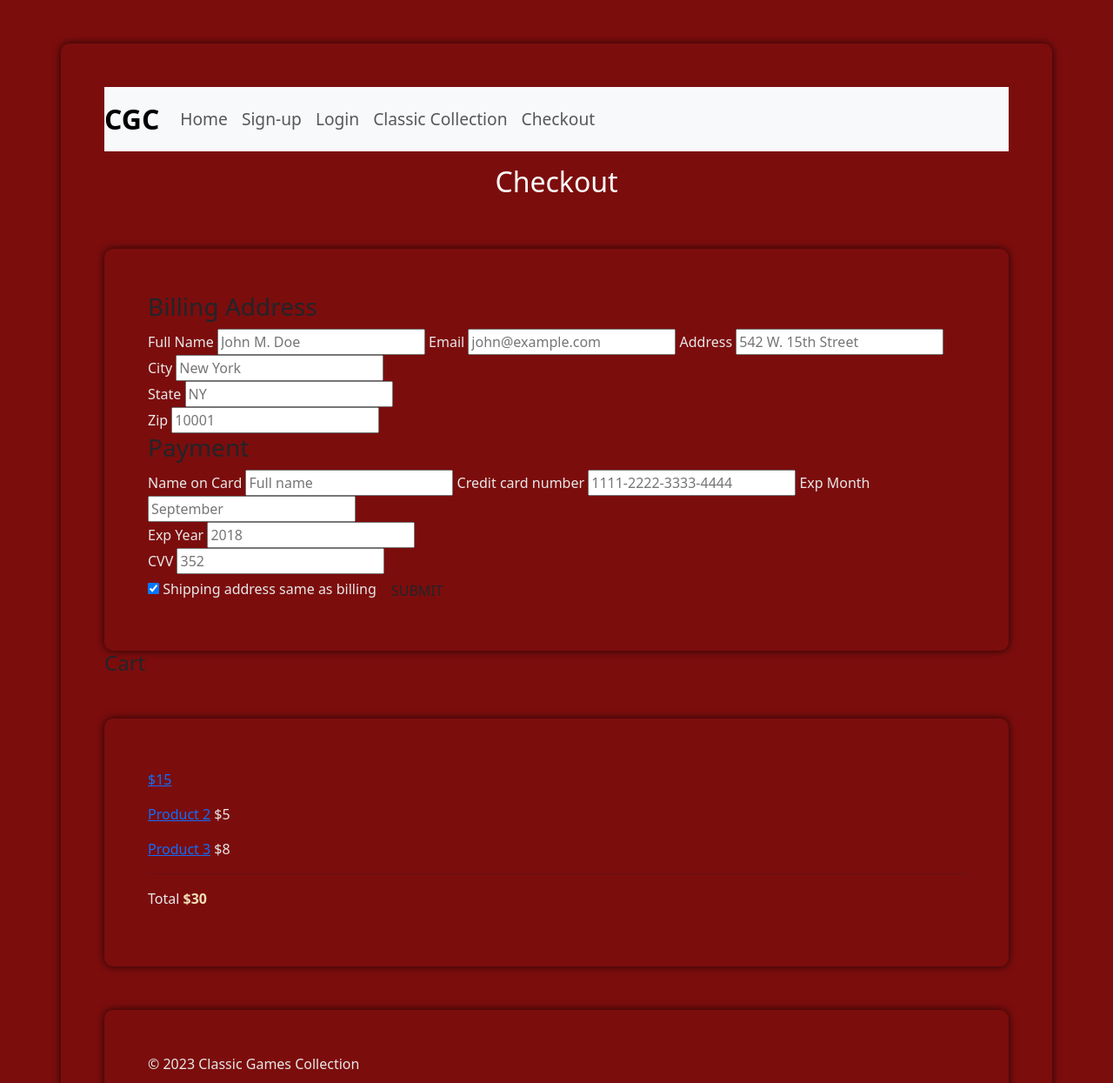
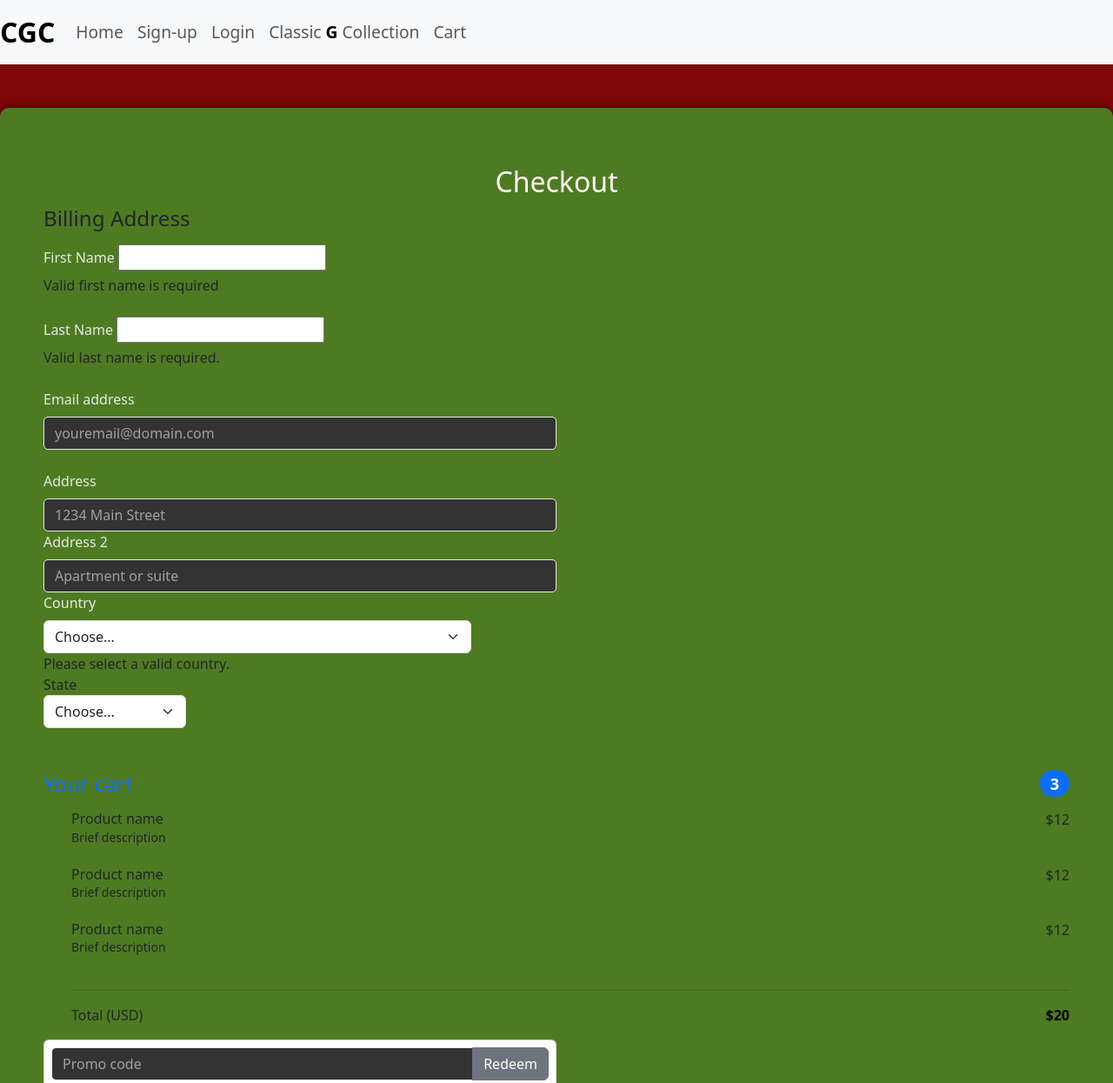
Before and after one commit to DeshondaHolmes/capstone1, a plain HTML site: page cart.html in a window 1280 px wide. Shown: the top 1245 px of the page at 87% size. Drawn offline with nearby package versions, Linux system fonts and the light colour scheme.

Commit message:
Add styling to cart

```diff
--- a/cart.html
+++ b/cart.html
@@ -9,21 +9,24 @@
     integrity="sha384-KK94CHFLLe+nY2dmCWGMq91rCGa5gtU4mk92HdvYe+M/SXH301p5ILy+dN9+nJOZ" crossorigin="anonymous">
   <link rel="stylesheet" href="css/index.css">
   <link rel="stylesheet" href="css/demo.css">
+  <link rel="stylesheet" href="css/cart.css">
 </head>
 
-<body class="container">
+<body>
   <!-- Navigation -->
   <!-- Content goes here -->
 
   <header>
-        <!-- Navigation Bar -->
+    <!--navigation bar in header-->
     <nav class="navbar navbar-expand-lg navbar-light bg-light">
       <a class="navbar-brand" href="index.html">CGC</a>
-            <button class="navbar-toggler" type="button" data-toggle="collapse" data-target="#navbarNav"
-                aria-controls="navbarNav" aria-expanded="false" aria-label="Toggle navigation">
+      <!--toggler button-->
+      <button class="navbar-toggler" type="button" data-bs-toggle="collapse" data-bs-target="#navbarNavDropdown"
+        aria-controls="navbarNavDropdown" aria-expanded="false" aria-label="Toggle navigation">
         <span class="navbar-toggler-icon"></span>
       </button>
-            <div class="collapse navbar-collapse" id="navbarNav">
+      <!--Navbar items-->
+      <div class="collapse navbar-collapse" id="navbarNavDropdown">
         <ul class="navbar-nav">
           <li class="nav-item active">
             <a class="nav-link" href="index.html">Home</a>
@@ -35,56 +38,132 @@
             <a class="nav-link" href="login.html">Login</a>
           </li>
           <li class="nav-item">
-                        <a class="nav-link" href="gamecollection.html">Classic Collection</a>
+            <a class="nav-link" href="gamecollection.html">Classic <strong>G</strong> Collection</a>
           </li>
           <li class="nav-item">
-                        <a class="nav-link" href="checkout.html">Checkout</a>
+            <a class="nav-link" href="cart.html">Cart</a>
           </li>
         </ul>
+        <!--End navigationbar-->
+        <!--Navbar items end-->
+      </div>
       </div>
     </nav>
-        <!-- Hero Section -->
-        <section class="hero">
-            <div class="container-flex">
-                <div class="row align-items-center">
-                    <div class="col-lg-6">
-                    </div>
-                </div>
-            </div>
-        </section>
   </header>
-    <main class="d-flex">
+  <main class="display mb-1">
     <p>
     </p>
-    </main>
     <!-- Hero Section -->
     <!-- Featured Products Section -->
     <h2>Checkout</h2>
-    <div class="row">
-        <div class="col-75">
-          <div class="container">
-            <form action="/action_page.php">
+    <div class="row g-5">
+        <div class="col-md col-lg-4 order-md-last">
+          <h4 class="d-flex justify-content-between align-items-center mb-3">
+            <span class="text-primary">Your cart</span>
+            <span class="badge bg-primary rounded-pill">3
+            </span>
+          </h4>
+          <ul class="list=group mb-3">
+            <li class="list-group-item d-flex justify-content-between lh-sm">
+              <div>
+                <h6 class="my-0">Product name</h6>
+                <small class="text-body-seconday">Brief description</small>
+              </div>
+              <span class="text-body-seconday">$12</span>
+            </li>
+            <br>
+            <li class="list-group-item d-flex justify-content-between lh-sm">
+              <div>
+                <h6 class="my-0">Product name</h6>
+                <small class="text-body-seconday">Brief description</small>
+              </div>
+              <span class="text-body-seconday">$12</span>
+            </li>
+            <br>
+            <li class="list-group-item d-flex justify-content-between lh-sm">
+              <div>
+                <h6 class="my-0">Product name</h6>
+                <small class="text-body-seconday">Brief description</small>
+              </div>
+              <span class="text-body-seconday">$12</span>
+            </li>
+            <br>
+            <hr>
+            <li class="list-group-item d-flex justify-content-between">
+              <span>Total (USD)</span>
+              <strong>$20</strong>
+            </li>
+          </ul>
+          <form class="card p-2 col-sm-6">
+            <div class="input-group">
+              <input type="text" class="form-control" placeholder="Promo code">
+              <button type="submit" class="btn btn-secondary">Redeem</button>
+            </div>
+          </form>
+        </div>
+        <div class="col-md-7 col-lg-8">
+          <h4 class="mb-3">Billing Address</h4>
+          <form class="needs-validation" novalidate>
+            <div class="col-sm-6">
+              <label for="firstName" class="form-label">First Name</label>
+              <input type="text class=form-control" id="firstName" placeholder value required>
+              <div clas="invalid-feedback">Valid first name is required</div>
+            </div>
+            <br>
+            <div class="col-sm-6">
+              <label for="lastName" class="form-label">Last Name</label>
+              <input type="text class=form-control" id="firstName" placeholder value required>
+              <div clas="invalid-feedback">Valid last name is required.</div>
+            </div>
+            <br>
+            <div class="col-6">
+              <label for="email" class="form-label">
+                Email address
+              </label>
+              <input type="email" class="form-control" id="email"
+              placeholder="youremail@domain.com">
+            </div>
+            </form>
+            <br>
+            <div class="col-sm-6">
+              <label for="address" class="form-label">Address</label>
+              <input type="text" class="form-control" id="address" placeholder="1234 Main Street" required>
+              <div class="invalid-feedback">Please enter your shipping address.</div>
+            </div>
+            <div class="col-sm-6">
+              <label for="address2" class="form-label">
+                Address 2
+              </label>
+              <input type="text" class="form-control" id="address2" placeholder="Apartment or suite">
+            </div>
+            <div class="col-md-5">
+              <label for="country" class="form-label">Country
+              </label>
+              <select class="form-select" id="country" required>
+                <option value>Choose...</option>
+                <option>United States</option>
+              </select>
+              <div class="inalid-feedback">Please select a valid country.</div>
+              <div class="col-md-4">
+                <label for="state" class="form-label"></label>State
+                <select class="form-select" id="state" required>
+                  <option value>Choose...</option>
+                  <option>Florida</option>
+                  <option>Texas</option>
+                  <option>Maryland</option>
+                  <option>Maine</option>
+                  <option>Georgia</option>
+                  <option>Alaska</option>
+                </select>
+              </div>
 
-              <div class="row">
-                <div class="col-50">
-                  <h3>Billing Address</h3>
-                  <label for="fname"><i class="fa fa-user"></i> Full Name</label>
-                  <input type="text" id="fname" name="firstname" placeholder="John M. Doe">
-                  <label for="email"><i class="fa fa-envelope"></i> Email</label>
-                  <input type="text" id="email" name="email" placeholder="john@example.com">
-                  <label for="adr"><i class="fa fa-address-card-o"></i> Address</label>
-                  <input type="text" id="adr" name="address" placeholder="542 W. 15th Street">
-                  <label for="city"><i class="fa fa-institution"></i> City</label>
-                  <input type="text" id="city" name="city" placeholder="New York">
+            </div>
 
-                  <div class="row">
-                    <div class="col-50">
-                      <label for="state">State</label>
-                      <input type="text" id="state" name="state" placeholder="NY">
+          </form>
+
+        </div>
                   </div>
                   <div class="col-50">
-                      <label for="zip">Zip</label>
-                      <input type="text" id="zip" name="zip" placeholder="10001">
                   </div>
                 </div>
               </div>
@@ -95,20 +174,7 @@
                 <div class="icon-container">
 
                 </div>
-                  <label for="cname">Name on Card</label>
-                  <input type="text" id="cname" name="cardname" placeholder="Full name">
-                  <label for="ccnum">Credit card number</label>
-                  <input type="text" id="ccnum" name="cardnumber" placeholder="1111-2222-3333-4444">
-                  <label for="expmonth">Exp Month</label>
-                  <input type="text" id="expmonth" name="expmonth" placeholder="September">
-                  <div class="row">
-                    <div class="col-50">
-                      <label for="expyear">Exp Year</label>
-                      <input type="text" id="expyear" name="expyear" placeholder="2018">
-                    </div>
-                    <div class="col-50">
-                      <label for="cvv">CVV</label>
-                      <input type="text" id="cvv" name="cvv" placeholder="352">
+
                   </div>
                 </div>
               </div>
@@ -125,7 +191,7 @@
           <h4>Cart</h4>
           <div class="container">
             <h4><span class="price" style="color:#F1DFB6"><i class="fa fa-shopping-cart"></i> <b></b></span></h4>
-            <p><a href="#"</a> <span class="price">$15</span></p>
+            <p><a href="#" </a> <span class="price">$15</span></p>
             <p><a href="#">Product 2</a> <span class="price">$5</span></p>
             <p><a href="#">Product 3</a> <span class="price">$8</span></p>
             <hr>
@@ -133,6 +199,9 @@
           </div>
         </div>
         </div>
+    </div>
+  </main>
+
   <footer>
     <div class="container">
       <p>&copy; 2023 Classic Games Collection</p>
--- /dev/null
+++ b/css/cart.css
@@ -0,0 +1,66 @@
+.row {
+    --bs-gutter-x: 1.5rem;
+    --bs-gutter-y: 0;
+    display: flex;
+    flex-wrap: wrap;
+    margin-top: calc(-1 * var(--bs-gutter-y));
+    margin-right: calc(-.5 * var(--bs-gutter-x));
+    margin-left: calc(-.5 * var(--bs-gutter-x));
+  }
+
+  .g-5, .gy-5 {
+    --bs-gutter-y: 3rem;
+  }
+  .g-5, .gx-5 {
+    --bs-gutter-x: 3rem;
+  }
+
+  .row>* {
+    flex-shrink: 0;
+    width: 100%;
+    max-width: 100%;
+    padding-right: calc(var(--bs-gutter-x) * .5);
+    padding-left: calc(var(--bs-gutter-x) * .5);
+    margin-top: var(--bs-gutter-y);
+  }
+
+  *, ::after, ::before {
+    box-sizing: border-box;
+  }
+  user agent stylesheet
+  div {
+    display: block;
+  }
+
+  @media (min-width: 768px)
+.order-md-last {
+    order: 6!important;
+}
+
+@media (min-width: 768px)
+.col-md-5 {
+    flex: 0 0 auto;
+    width: 41.66666667%;
+}
+.mb-3 {
+  margin-bottom: 1rem!important;
+}
+
+.align-items-center {
+  align-items: center!important;
+}
+
+.justify-content-between {
+  justify-content: space-between!important;
+}
+
+.d-flex {
+  display: flex!important;
+}
+
+.h4, h4 {
+  font-size: calc(1.275rem + .3vw);
+}
+*, ::after, ::before {
+  box-sizing: border-box;
+}
--- a/css/demo.css
+++ b/css/demo.css
@@ -1,13 +1,5 @@
 body {
-    background-color: rgb(255, 255, 255);
-  }
-
-  .container {
-    background-color: #7c0d0d;
-    border-radius: 10px;
-    padding: 50px;
-    margin-top: 50px;
-    box-shadow: 0px 0px 10px 0px rgba(0,0,0,0.75);
+    background-color: rgb(126, 7, 7);
   }
 
   h2{
@@ -24,7 +16,7 @@ body {
 
   .form-control:focus {
     background-color: #454545;
-    border-color: #ff0000;
+    border-color: #2a8815;
     color: #ffffff;
   }
 
@@ -58,8 +50,43 @@ body {
     border: 3px solid blue;
    }
 
-  card{
-    flex:0em;
-    justify-content: space-around;
+.display{
+  background-color: #4e7b21;
+  border-radius: 10px;
+  padding: 50px;
+  margin-top: 50px;
+  box-shadow: 0px 0px 10px 0px rgba(0,0,0,0.75);
+}
 
-  }
+@media (min-width: 768px)
+.order-md-last {
+    order: 6!important;
+}
+
+@media (min-width: 768px)
+.col-md-5 {
+    flex: 0 0 auto;
+    width: 41.66666667%;
+}
+.mb-3 {
+  margin-bottom: 1rem!important;
+}
+
+.align-items-center {
+  align-items: center!important;
+}
+
+.justify-content-between {
+  justify-content: space-between!important;
+}
+
+.d-flex {
+  display: flex!important;
+}
+
+.h4, h4 {
+  font-size: calc(1.275rem + .3vw);
+}
+*, ::after, ::before {
+  box-sizing: border-box;
+}
--- a/css/index.css
+++ b/css/index.css
@@ -1,14 +1,11 @@
 .navbar-brand {
-    font-size: 2rem;
-    font-weight: bold;
+  font-size: 2rem;
+  font-weight: bold;
 }
 .navbar-nav {
-    font-size: 1.2rem;
-
-}
-
-#main-content {
-    margin-top: 50px;
+  font-size: 1.2rem;
+  align-content: space-evenly;
+  text-align: justify;
 }
 .col-md-6 {
     margin-bottom: 30px;
@@ -37,7 +34,7 @@
     animation-iteration-count: infinite;
   }
   h1{
-    color:rgb(0, 0, 1)
+    color:rgb(0, 0, 1);
   }
 
   p{
@@ -77,3 +74,8 @@
 .p-3 {
   padding: $spacer !important;
 }
+
+.parent {
+  display: flex;
+  align-items: center;
+}
```
Also changed, not shown: gamecollection.html (+27 -31 lines), index.html (+21 -31 lines), login.html (+17 -8 lines), sign-up.html (+22 -13 lines), images/christmastriviaitem.png (deleted), images/collectionofgames4.png (deleted), images/resizedimagecollection.png (deleted). Lines whose indentation alone changed are shown as unchanged.
